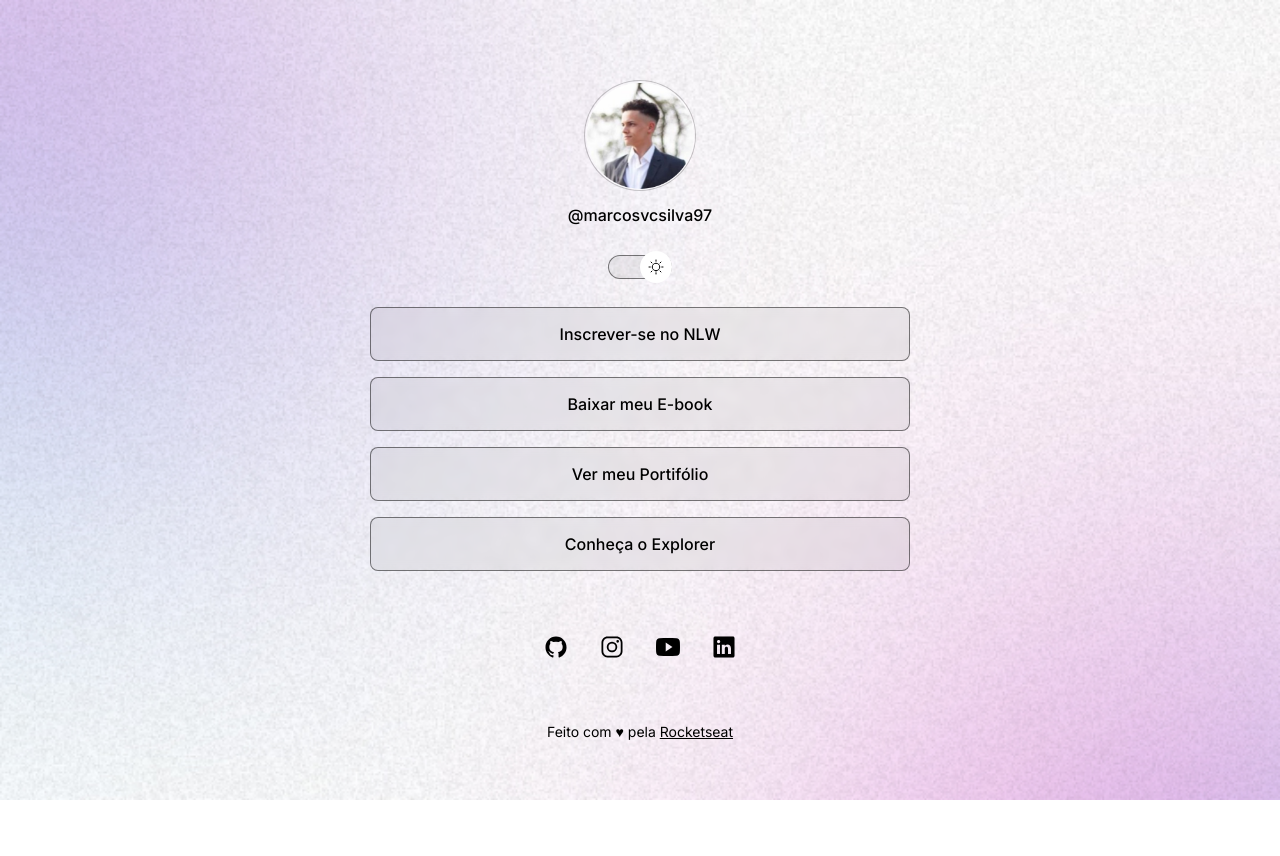
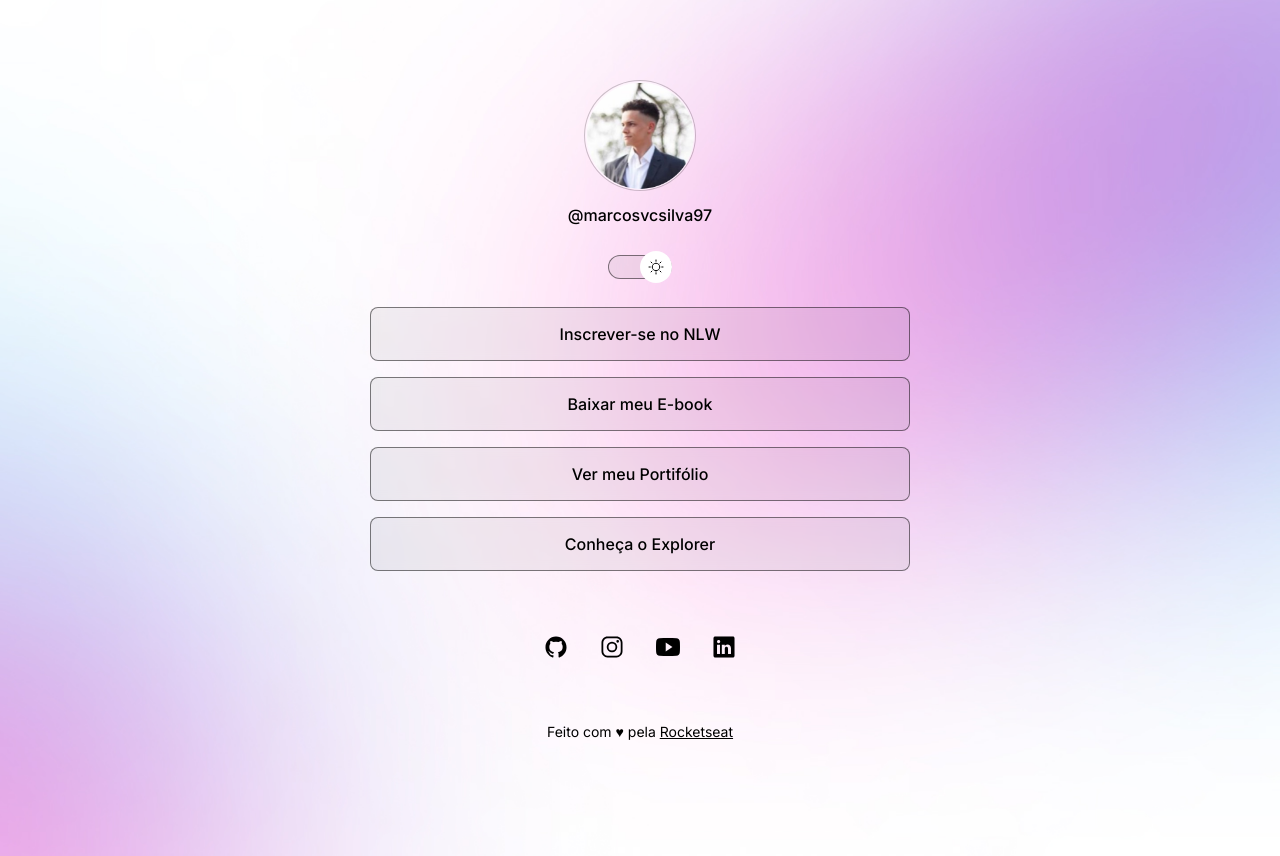
Before and after one commit to marcosvcsilva97/DevLinks, a plain HTML site: page index.html in a window 1280 px wide. Both pictures are taken after a click on the element 640 px from the left and 267 px from the top of the page. Before the commit the page ends 800 px from the top, so only its background shows below. Drawn offline with nearby package versions, Linux system fonts and the light colour scheme.

Commit message:
change background based on media

```diff
--- a/style.css
+++ b/style.css
@@ -28,6 +28,7 @@
 
 body {
     background: var(--bg-url) no-repeat top center/cover;
+    height: 100vh;
 }
 
 #container {
@@ -149,3 +150,14 @@ footer {
     text-align: center;
     font-size: 14px;
 }
+
+/* Media Queries */
+@media (min-width: 700px) {
+    :root {
+        --bg-url: url(./assets/bg-desktop.jpg);
+    }
+
+    .light {
+        --bg-url: url(./assets/bg-desktop-light.jpg);
+    }
+}
```
Also changed, not shown: assets/bg-desktop-light.jpg (added), assets/bg-desktop.jpg (added).
